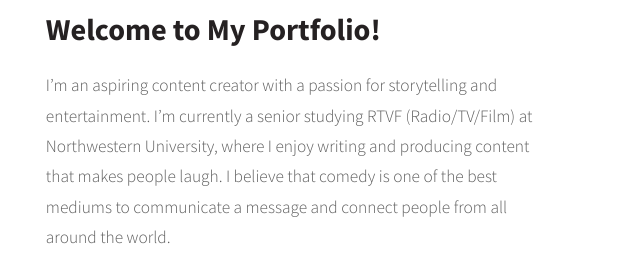
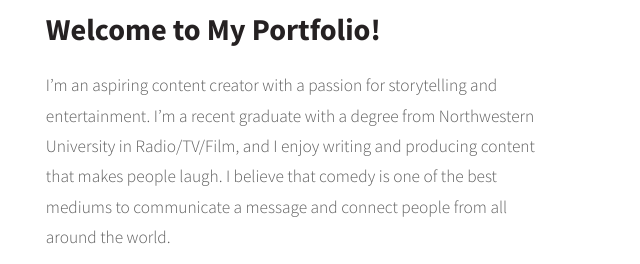
Before and after one commit to jjyoon/jisoolee, a plain HTML site: page index.html in a window 1280 px wide. Shown: the part 482-746 px from the top of the page, 515-1155 px from the left. Drawn offline with Linux system fonts and the light colour scheme.

Commit message:
bio change

```diff
--- a/index.html
+++ b/index.html
@@ -82,7 +82,7 @@
                                 <h2>Welcome to My Portfolio!</h2>
                             </header>
                             <p>
-                                I’m an aspiring content creator with a passion for storytelling and entertainment. I’m currently a senior studying RTVF (Radio/TV/Film) at Northwestern University, where I enjoy writing and producing content that makes people laugh. I believe that comedy is one of the best mediums to communicate a message and connect people from all around the world.
+                                I’m an aspiring content creator with a passion for storytelling and entertainment. I’m a recent graduate with a degree from Northwestern University in Radio/TV/Film, and I enjoy writing and producing content that makes people laugh. I believe that comedy is one of the best mediums to communicate a message and connect people from all around the world.
                             </p>
                             <p>
                                 Apart from producing videos, I like to freestyle dance, watch make-up tutorials and lip-sync to the latest top 20 hits.
```
